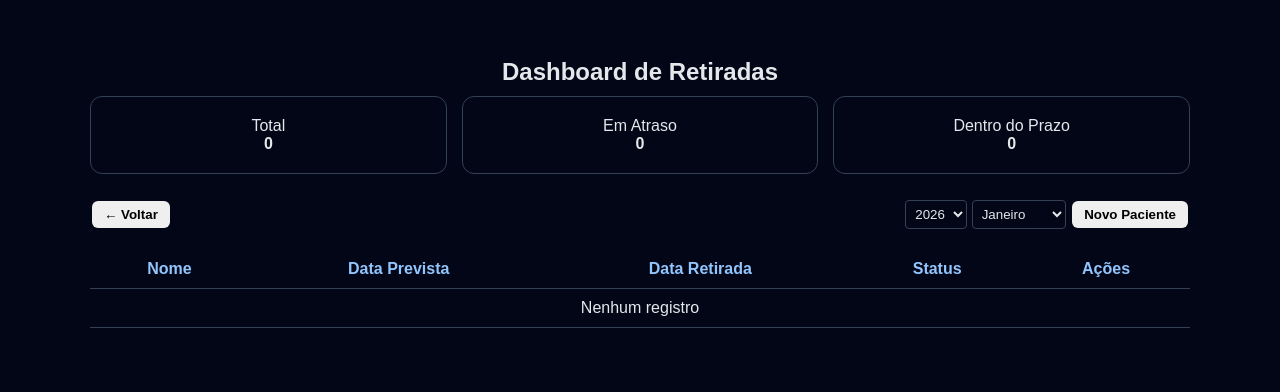
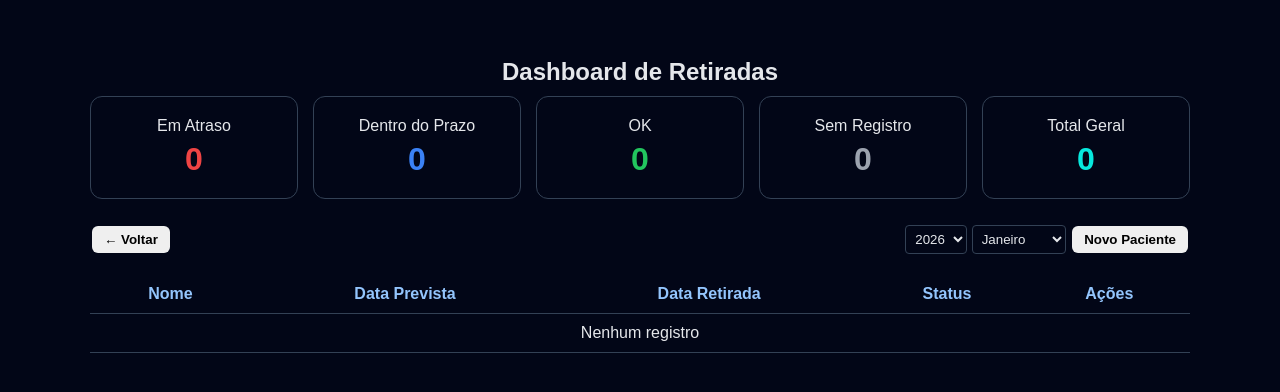
Before and after one commit to 8apriltech/sistema-kalina, a FastAPI app: page /dashboard-view in a window 1280 px wide. Shown: the top 392 px of the page. Run offline with FastAPI, Linux system fonts and the light colour scheme; data that the repository does not hold is empty.

Commit message:
feat: ordenação de colunas e destaque de registros em atraso

```diff
--- a/main.py
+++ b/main.py
@@ -1,5 +1,4 @@
 from fastapi import FastAPI, Request, Response
-from fastapi.responses import HTMLResponse
 from fastapi.templating import Jinja2Templates
 
 from routes.dashboard import router as dashboard_router
@@ -29,19 +28,19 @@ app.include_router(pacientes_router)
 app.include_router(retiradas_router)
 
 
-@app.get("/", response_class=HTMLResponse)
+@app.get("/")
 def home(request: Request, response: Response):
     no_cache(response)
     return templates.TemplateResponse("home.html", {"request": request})
 
 
-@app.get("/dashboard-view", response_class=HTMLResponse)
+@app.get("/dashboard-view")
 def dashboard_view(request: Request, response: Response):
     no_cache(response)
     return templates.TemplateResponse("dashboard.html", {"request": request})
 
 
-@app.get("/cadastrar-paciente", response_class=HTMLResponse)
+@app.get("/cadastrar-paciente")
 def cadastrar_paciente_view(request: Request, response: Response):
     no_cache(response)
     return templates.TemplateResponse("cadastrar_paciente.html", {"request": request})
--- a/templates/dashboard.html
+++ b/templates/dashboard.html
@@ -75,7 +75,7 @@ input[type="date"], select {
     max-width: 1100px;
     margin: 0 auto 25px;
     display: grid;
-    grid-template-columns: repeat(3, 1fr);
+    grid-template-columns: repeat(5, 1fr);
     gap: 15px;
 }
 
@@ -85,6 +85,56 @@ input[type="date"], select {
     padding: 20px;
     text-align: center;
 }
+
+.card strong {
+    display: block;
+    margin-top: 6px;
+    font-size: 32px;
+}
+
+.card-atraso { color: #ef4444; }
+.card-prazo { color: #3b82f6; }
+.card-ok { color: #22c55e; }
+.card-sem { color: #9ca3af; }
+.card-total { color: #07e9de; }
+
+th.sortable {
+    cursor: pointer;
+    user-select: none;
+}
+
+.sort-icon {
+    font-size: 10px;
+    margin-left: 6px;
+    opacity: 0.6;
+}
+
+th.sort-asc .sort-icon::after {
+    content: "▲";
+}
+
+th.sort-desc .sort-icon::after {
+    content: "▼";
+}
+
+th.sort-asc,
+th.sort-desc {
+    color: #38bdf8;
+}
+
+tr.atraso {
+    background: rgba(239, 68, 68, 0.08);
+}
+
+tr.atraso td:first-child {
+    color: #fecaca;
+    font-weight: bold;
+}
+
+.badge-atraso {
+    margin-right: 6px;
+}
+
 </style>
 </head>
 
@@ -93,9 +143,11 @@ input[type="date"], select {
 <h2>Dashboard de Retiradas</h2>
 
 <div class="cards">
-    <div class="card">Total<br><strong id="card-total">0</strong></div>
-    <div class="card">Em Atraso<br><strong id="card-atraso">0</strong></div>
-    <div class="card">Dentro do Prazo<br><strong id="card-prazo">0</strong></div>
+    <div class="card">Em Atraso<strong id="card-atraso" class="card-atraso">0</strong></div>
+    <div class="card">Dentro do Prazo<strong id="card-prazo" class="card-prazo">0</strong></div>
+    <div class="card">OK<strong id="card-ok" class="card-ok">0</strong></div>
+    <div class="card">Sem Registro<strong id="card-sem" class="card-sem">0</strong></div>
+    <div class="card">Total Geral<strong id="card-total" class="card-total">0</strong></div>
 </div>
 
 <div class="top">
@@ -110,9 +162,9 @@ input[type="date"], select {
 <table>
 <thead>
 <tr>
-    <th>Nome</th>
-    <th>Data Prevista</th>
-    <th>Data Retirada</th>
+    <th class="sortable" data-col="nome" data-type="text">Nome <span class="sort-icon"></span></th>
+    <th class="sortable" data-col="data_prevista" data-type="date">Data Prevista <span class="sort-icon"></span></th>
+    <th class="sortable" data-col="data_retirada" data-type="date">Data Retirada <span class="sort-icon"></span></th>
     <th>Status</th>
     <th>Ações</th>
 </tr>
@@ -126,6 +178,8 @@ input[type="date"], select {
 const tbody = document.getElementById("tbody");
 const anoSel = document.getElementById("ano");
 const mesSel = document.getElementById("mes");
+let dadosAtuais = [];
+let ordenacao = { campo: "nome", direcao: "asc" };
 
 [2024,2025,2026].forEach(a => anoSel.add(new Option(a,a)));
 ["Janeiro","Fevereiro","Março","Abril","Maio","Junho","Julho","Agosto","Setembro","Outubro","Novembro","Dezembro"]
@@ -137,26 +191,80 @@ input[type="date"], select {
 
 anoSel.onchange = mesSel.onchange = carregar;
 
+document.querySelectorAll("th.sortable").forEach(th => {
+    th.addEventListener("click", () => {
+        const campo = th.dataset.col;
+
+        if (ordenacao.campo === campo) {
+            ordenacao.direcao = ordenacao.direcao === "asc" ? "desc" : "asc";
+        } else {
+            ordenacao.campo = campo;
+            ordenacao.direcao = "asc";
+        }
+
+        atualizarIcones(th);
+        aplicarOrdenacao();
+    });
+});
+
+function atualizarIcones(thAtivo) {
+    document.querySelectorAll("th.sortable").forEach(th => {
+        th.classList.remove("sort-asc", "sort-desc");
+    });
+
+    thAtivo.classList.add(
+        ordenacao.direcao === "asc" ? "sort-asc" : "sort-desc"
+    );
+}
+
 async function carregar() {
-        const r = await fetch(
-            `/dashboard/?ano=${anoSel.value}&mes=${mesSel.value}`,
-            { cache: "no-store" }
-        );
+    const r = await fetch(`/dashboard/?ano=${anoSel.value}&mes=${mesSel.value}`, { cache:"no-store" });
     if (!r.ok) return;
 
     const data = await r.json();
 
-        document.getElementById("card-total").textContent = data.total_pacientes;
-        document.getElementById("card-atraso").textContent = data.total_atrasados;
-        document.getElementById("card-prazo").textContent =
-            data.total_pacientes - data.total_atrasados;
+    let atraso = 0, prazo = 0, ok = 0, sem = 0;
 
-        // 🔤 ordem alfabética correta
-        data.dados.sort((a, b) =>
-            a.nome.localeCompare(b.nome, "pt-BR", { sensitivity: "base" })
-        );
+    data.dados.forEach(i => {
+        if (i.status === "Em Atraso") atraso++;
+        else if (i.status === "Dentro do Prazo") prazo++;
+        else if (i.status === "OK") ok++;
+        else if (i.status === "Sem Registro") sem++;
+    });
 
-        renderizar(data.dados);
+    document.getElementById("card-atraso").textContent = atraso;
+    document.getElementById("card-prazo").textContent = prazo;
+    document.getElementById("card-ok").textContent = ok;
+    document.getElementById("card-sem").textContent = sem;
+    document.getElementById("card-total").textContent = atraso + prazo + ok + sem;
+
+    dadosAtuais = data.dados;
+    aplicarOrdenacao();
+
+}
+
+function aplicarOrdenacao() {
+    const { campo, direcao } = ordenacao;
+    const mult = direcao === "asc" ? 1 : -1;
+
+    dadosAtuais.sort((a, b) => {
+        let A = a[campo] ?? "";
+        let B = b[campo] ?? "";
+
+        if (campo.includes("data")) {
+            A = A ? new Date(A) : new Date(0);
+            B = B ? new Date(B) : new Date(0);
+        } else {
+            A = A.toString().toLowerCase();
+            B = B.toString().toLowerCase();
+        }
+
+        if (A < B) return -1 * mult;
+        if (A > B) return 1 * mult;
+        return 0;
+    });
+
+    renderizar(dadosAtuais);
 }
 
 function renderizar(lista) {
@@ -168,8 +276,11 @@ input[type="date"], select {
 
     lista.forEach(i => {
         tbody.innerHTML += `
-    <tr>
-    <td>${i.nome}</td>
+<tr class="${i.status === 'Em Atraso' ? 'atraso' : ''}">
+<td>
+  ${i.status === "Em Atraso" ? '<span class="badge-atraso">⚠️</span>' : ''}
+  ${i.nome}
+</td>
 
 <td>
   <span id="v-prev-${i.retirada_id}">${formatarBR(i.data_prevista)}</span>
@@ -202,17 +313,11 @@ input[type="date"], select {
 
 async function salvarPrev(id){
     const v = document.getElementById(`i-prev-${id}`).value;
-
-        // permite limpar a data
-        const payload = v ? { data_prevista: v } : { data_prevista: null };
-
-
     await fetch(`/retiradas/${id}/data-prevista`,{
         method:"PUT",
         headers:{ "Content-Type":"application/json" },
-            body:JSON.stringify(payload)
+        body:JSON.stringify({ data_prevista: v || null })
     });
-
     carregar();
 }
 
```
Also changed, not shown: routes/dashboard.py (+4 -10 lines). Lines whose indentation alone changed are shown as unchanged.
